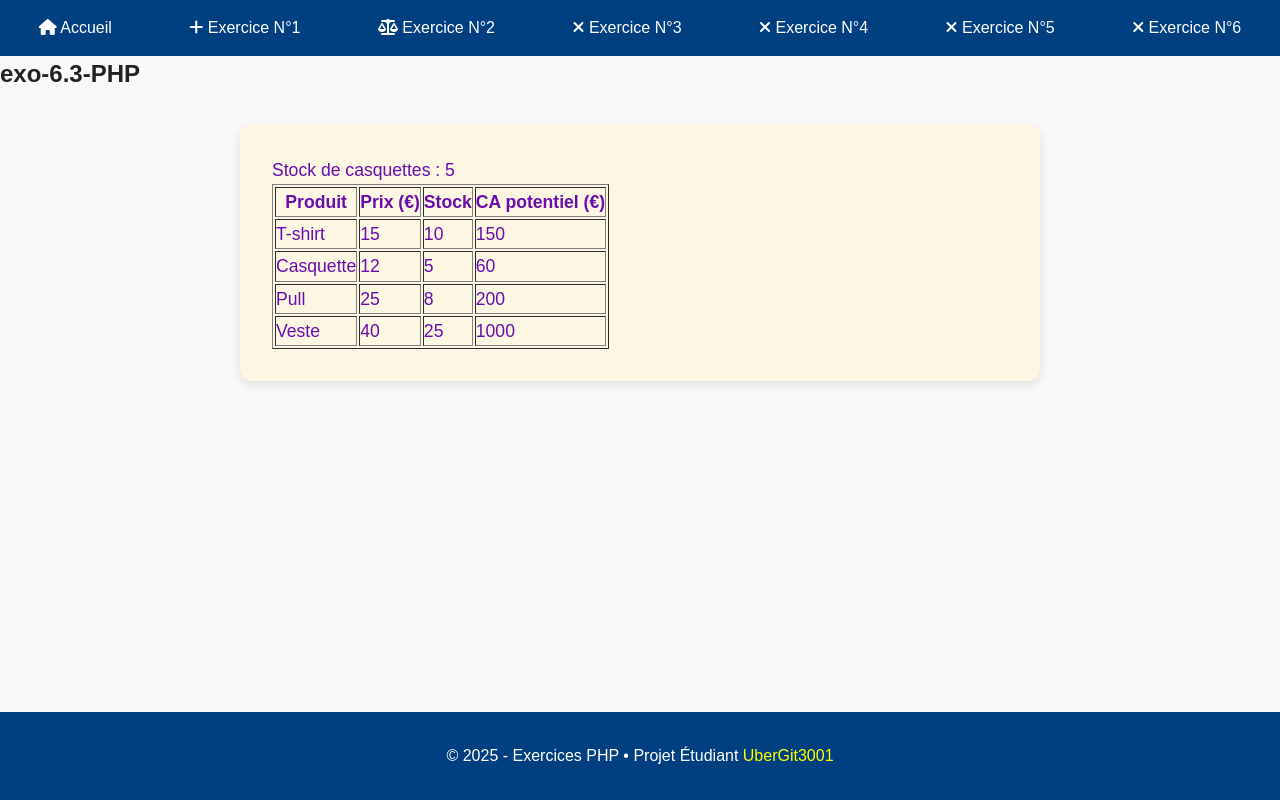
After one commit to UberGit3001/exo-php-0000, a PHP site: page /Exercice-N6/exo-6.3.php in a window 1280 px wide. The commit adds this page. Run offline with PHP 8.4, Linux system fonts and the light colour scheme.

Commit message:
commit des exercices N°5 & N°6

```diff
--- /dev/null
+++ b/Exercice-N6/exo-6.3.php
@@ -0,0 +1,50 @@
+<?php
+    include __DIR__ . '/../inc/header.php';
+?>
+
+
+<h2>exo-6.3-PHP</h2>
+<section class="container">
+    <?php
+$produits = [
+    ["nom" => "T-shirt", "prix" => 15, "stock" => 10],
+    ["nom" => "Casquette", "prix" => 12, "stock" => 5],
+    ["nom" => "Pull", "prix" => 25, "stock" => 8]
+];
+
+// 1. Nombre de casquettes
+echo "Stock de casquettes : " . $produits[1]["stock"] . "<br>";
+
+// 2. Ajoute 25 vestes à 40€
+$produits[] = ["nom" => "Veste", "prix" => 40, "stock" => 25];
+
+// 3. Affichage dans un tableau HTML
+echo "<table border='1' cellpadding='5'>
+        <thead>
+            <tr>
+                <th>Produit</th>
+                <th>Prix (€)</th>
+                <th>Stock</th>
+                <th>CA potentiel (€)</th>
+            </tr>
+        </thead>
+        <tbody>";
+
+foreach ($produits as $produit) {
+    $ca = $produit["prix"] * $produit["stock"];
+    echo "<tr>
+            <td>{$produit["nom"]}</td>
+            <td>{$produit["prix"]}</td>
+            <td>{$produit["stock"]}</td>
+            <td>$ca</td>
+        </tr>";
+}
+
+echo "</tbody></table>";
+?>
+
+</section>
+
+<?php
+    include __DIR__ . '/../inc/footer.php';
+?>
--- a/inc/header.php
+++ b/inc/header.php
@@ -31,6 +31,7 @@
           <a href="/exo-php-0000/" class="active"><i class="fa-solid fa-house"></i>       Accueil
           </a>
           </li>
+
           <li>
           <a href="#"><i class="fa-solid fa-plus"></i> Exercice N°1</a>
           <ul>
@@ -38,6 +39,7 @@
             <li><a href="/exo-php-0000/Exercice-N1/exo-1.2.php">exo-1.2.php</a></li>
           </ul>
           </li>
+
           <li>
           <a href="#"><i class="fa-solid fa-scale-balanced"></i> Exercice N°2</a>
           <ul>
@@ -46,6 +48,7 @@
             <li><a href="/exo-php-0000/Exercice-N2/test.php">test.php</a></li>
           </ul>
           </li>
+
           <li>
           <a href="#"><i class="fa-solid fa-xmark"></i> Exercice N°3</a>
           <ul>
@@ -55,6 +58,7 @@
             <li><a href="/exo-php-0000/Exercice-N3/exo-3.4.php">➗ exo-3.4</a></li>
           </ul>
           </li>
+
           <li>
           <a href="#"><i class="fa-solid fa-xmark"></i> Exercice N°4</a>
             <ul>
@@ -72,6 +76,30 @@
             <li><a href="/exo-php-0000/Exercice-N4/exo-4.5.php">exo-4.5</a></li>
           </ul>
           </li>
+
+          <li>
+          <a href="#"><i class="fa-solid fa-xmark"></i> Exercice N°5</a>
+            <ul>
+            <li><a href="/exo-php-0000/Exercice-N5/exo-5.1.php">exo-5.1</a></li>
+            <li><a href="/exo-php-0000/Exercice-N5/exo-5.2.php">exo-5.2</a></li>
+            <li><a href="/exo-php-0000/Exercice-N5/exo-5.3.php">exo-5.3</a></li>
+            <li><a href="/exo-php-0000/Exercice-N5/exo-5.4.php">exo-5.4</a></li>
+            <li><a href="/exo-php-0000/Exercice-N5/exo-5.5.php">exo-5.5</a></li>
+          </ul>
+          </li>
+
+          <li>
+          <a href="#"><i class="fa-solid fa-xmark"></i> Exercice N°6</a>
+            <ul>
+            <li><a href="/exo-php-0000/Exercice-N6/exo-6.1.php">exo-6.1</a></li>
+            <li><a href="/exo-php-0000/Exercice-N6/exo-6.2.php">exo-6.2</a></li>
+            <li><a href="/exo-php-0000/Exercice-N6/exo-6.3.php">exo-6.3</a></li>
+            <li><a href="/exo-php-0000/Exercice-N6/exo-6.4.php">exo-6.4</a></li>
+            <li><a href="/exo-php-0000/Exercice-N6/exo-6.5.php">exo-6.5</a></li>
+            <li><a href="/exo-php-0000/Exercice-N6/exo-6.6.php">exo-6.6</a></li>
+          </ul>
+          </li>
+
       </ul>
     </nav>
   </header>
--- a/style.css
+++ b/style.css
@@ -78,34 +78,86 @@ nav li:hover ul {
               SOUS-MENU
    ======================================== */
    /* ========== SOUS-MENU NIVEAU 3 ========== */
-nav li ul li ul {
+/* nav li ul li ul {
   display: none;
   position: absolute;
   left: 100%;
   top: 0;
-  background: linear-gradient(to bottom right, #004080, #0072ff); /* nouveau dégradé */
-  min-width: 180px;
+  background: linear-gradient(to bottom right, #004080, #0072ff);
+  /* nouveau dégradé */
+  /* min-width: 180px;
   z-index: 20;
+}*/
+
+/* Affichage au survol du sous-menu parent */
+/* nav li ul li:hover ul {
+  display: block;
+} */
+
+/* Style des liens dans le niveau 3 */
+/* nav li ul li ul a {
+  background-color: #003366;
+  color: #fff;
+  font-size: 0.9rem;
+} */
+
+/* Hover pour les sous-sous-liens */
+/* nav li ul li ul a:hover { */
+  /* background: linear-gradient(to right, #0055aa, #00aaff); */
+   /* autre dégradé au hover */
+  /* color: #fff;
+}*/
+
+/* =============================================
+      essaye menu et sous menu mobil first
+    ===========================================*/
+
+/* ================================
+   NIVEAU 1 & 2 : MOBILE FIRST
+================================ */
+nav ul {
+  list-style: none;
+  display: flex;
+  flex-direction: column;
 }
 
-/* Affichage au survol du sous-menu parent */
-nav li ul li:hover ul {
-  display: block;
+nav li ul {
+  display: none;
+  flex-direction: column;
+  background-color: #003366;
 }
 
-/* Style des liens dans le niveau 3 */
+/* Menu ouvert sur hover (uniquement desktop, via media query) */
+nav li:hover > ul {
+  display: flex;
+}
+
+/* ================================
+   NIVEAU 3 (sous-sous-menu) MOBILE
+   => Empilé sous les parents
+================================ */
+nav li ul li ul {
+  display: none;
+  flex-direction: column;
+  background: linear-gradient(to bottom right, #004080, #0072ff);
+  padding-left: 1rem;
+}
+
+/* ⚠️ Ce hover ne marche pas sur mobile, mais OK pour desktop */
+nav li ul li:hover > ul {
+  display: flex;
+}
+
 nav li ul li ul a {
   background-color: #003366;
   color: #fff;
   font-size: 0.9rem;
 }
 
-/* Hover pour les sous-sous-liens */
 nav li ul li ul a:hover {
-  background: linear-gradient(to right, #0055aa, #00aaff); /* autre dégradé au hover */
+  background: linear-gradient(to right, #0055aa, #00aaff);
   color: #fff;
 }
-
 
 
 /* ========== CONTAINER CENTRAL POUR LE CONTENU ========== */
```
Also changed, not shown: Exercice-N5/exo-5.1.php (added, +25 -0 lines), Exercice-N5/exo-5.2.php (added, +22 -0 lines), Exercice-N5/exo-5.3.php (added, +21 -0 lines), Exercice-N5/exo-5.4.php (added, +22 -0 lines), Exercice-N5/exo-5.5.php (added, +22 -0 lines), Exercice-N6/exo-6.1.php (added, +34 -0 lines), Exercice-N6/exo-6.2.php (added, +33 -0 lines), Exercice-N6/exo-6.4.php (added, +25 -0 lines), Exercice-N6/exo-6.5.php (added, +46 -0 lines), Exercice-N6/exo-6.6.php (added, +52 -0 lines). Lines whose indentation alone changed are shown as unchanged.
